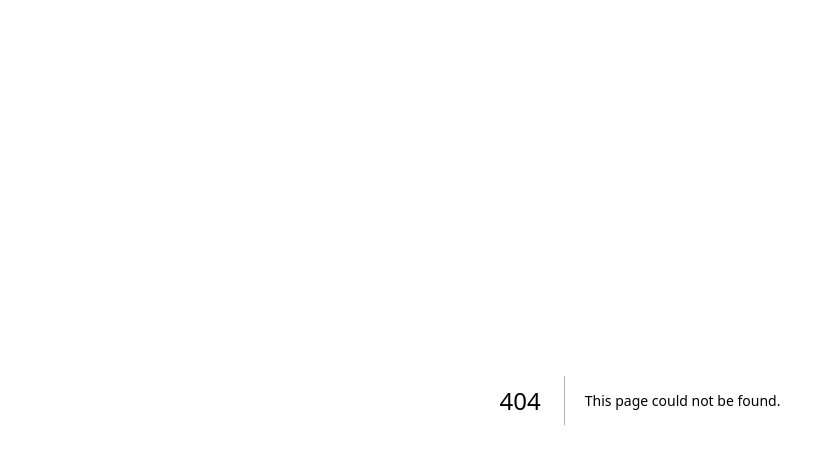
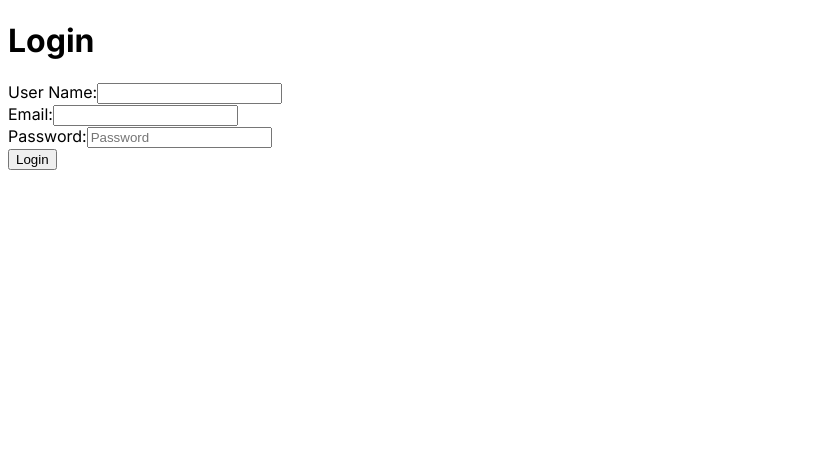
Before and after one commit to themancalledzac/littleBlackBook, a Next.js app: page /login in a window 1280 px wide. Before the commit this address had no page. Shown: the top 464 px of the page, without its empty margins (0-835 px from the left). Built offline with nearby package versions, Linux system fonts and the light colour scheme.

Commit message:
page structure and form build

```diff
--- a/src/app/globals.css
+++ b/src/app/globals.css
@@ -1,107 +1,3 @@
 :root {
-  --max-width: 1100px;
-  --border-radius: 12px;
-  --font-mono: ui-monospace, Menlo, Monaco, "Cascadia Mono", "Segoe UI Mono",
-    "Roboto Mono", "Oxygen Mono", "Ubuntu Monospace", "Source Code Pro",
-    "Fira Mono", "Droid Sans Mono", "Courier New", monospace;
 
-  --foreground-rgb: 0, 0, 0;
-  --background-start-rgb: 214, 219, 220;
-  --background-end-rgb: 255, 255, 255;
-
-  --primary-glow: conic-gradient(
-    from 180deg at 50% 50%,
-    #16abff33 0deg,
-    #0885ff33 55deg,
-    #54d6ff33 120deg,
-    #0071ff33 160deg,
-    transparent 360deg
-  );
-  --secondary-glow: radial-gradient(
-    rgba(255, 255, 255, 1),
-    rgba(255, 255, 255, 0)
-  );
-
-  --tile-start-rgb: 239, 245, 249;
-  --tile-end-rgb: 228, 232, 233;
-  --tile-border: conic-gradient(
-    #00000080,
-    #00000040,
-    #00000030,
-    #00000020,
-    #00000010,
-    #00000010,
-    #00000080
-  );
-
-  --callout-rgb: 238, 240, 241;
-  --callout-border-rgb: 172, 175, 176;
-  --card-rgb: 180, 185, 188;
-  --card-border-rgb: 131, 134, 135;
 }
-
-@media (prefers-color-scheme: dark) {
-  :root {
-    --foreground-rgb: 255, 255, 255;
-    --background-start-rgb: 0, 0, 0;
-    --background-end-rgb: 0, 0, 0;
-
-    --primary-glow: radial-gradient(rgba(1, 65, 255, 0.4), rgba(1, 65, 255, 0));
-    --secondary-glow: linear-gradient(
-      to bottom right,
-      rgba(1, 65, 255, 0),
-      rgba(1, 65, 255, 0),
-      rgba(1, 65, 255, 0.3)
-    );
-
-    --tile-start-rgb: 2, 13, 46;
-    --tile-end-rgb: 2, 5, 19;
-    --tile-border: conic-gradient(
-      #ffffff80,
-      #ffffff40,
-      #ffffff30,
-      #ffffff20,
-      #ffffff10,
-      #ffffff10,
-      #ffffff80
-    );
-
-    --callout-rgb: 20, 20, 20;
-    --callout-border-rgb: 108, 108, 108;
-    --card-rgb: 100, 100, 100;
-    --card-border-rgb: 200, 200, 200;
-  }
-}
-
-* {
-  box-sizing: border-box;
-  padding: 0;
-  margin: 0;
-}
-
-html,
-body {
-  max-width: 100vw;
-  overflow-x: hidden;
-}
-
-body {
-  color: rgb(var(--foreground-rgb));
-  background: linear-gradient(
-      to bottom,
-      transparent,
-      rgb(var(--background-end-rgb))
-    )
-    rgb(var(--background-start-rgb));
-}
-
-a {
-  color: inherit;
-  text-decoration: none;
-}
-
-@media (prefers-color-scheme: dark) {
-  html {
-    color-scheme: dark;
-  }
-}
--- /dev/null
+++ b/src/app/login/page.js
@@ -0,0 +1,52 @@
+'use client'
+
+import { useState } from 'react';
+import { useRouter } from 'next/navigation';
+
+
+export default function Login() {
+  const router = useRouter();
+
+  const [formData, setFormData] = useState({
+    username: '',
+    email: '',
+    password: ''
+  });
+
+  const handleLogin = async (e) => {
+    e.preventDefault();
+
+    // Perform login logic here
+
+    const success = true; // Replace this with actual login logic
+
+    if (success) {
+      setIsLoggedIn(true); // Update isLoggedIn state
+      router.push('/user');
+    } else {
+      // Handle login failure (display error message, etc.)
+      alert('Login failed. Please try again.');
+    }
+  };
+  return (
+    <div>
+      <h1>Login</h1>
+      <form onSubmit={handleLogin}>
+        {/* Input fields for email and password */}
+        <div>
+          <label for="name">User Name:</label>
+          <input type="text" id="username" name="username" />
+        </div>
+        <div>
+          <label for="mail">Email:</label>
+          <input type="email" id="email" name="email" />
+        </div>
+        <div>
+          <label for="password">Password:</label>
+          <input type="password" id="password" name="password" placeholder="Password" />
+        </div>
+        <button type="submit">Login</button>
+      </form>
+    </div >
+  );
+}
--- /dev/null
+++ b/src/app/user/page.js
@@ -0,0 +1,5 @@
+export default function User() {
+    return (
+   <h1>User Home</h1>
+    );
+  }
```
Also changed, not shown: src/app/page.js (+21 -88 lines).
